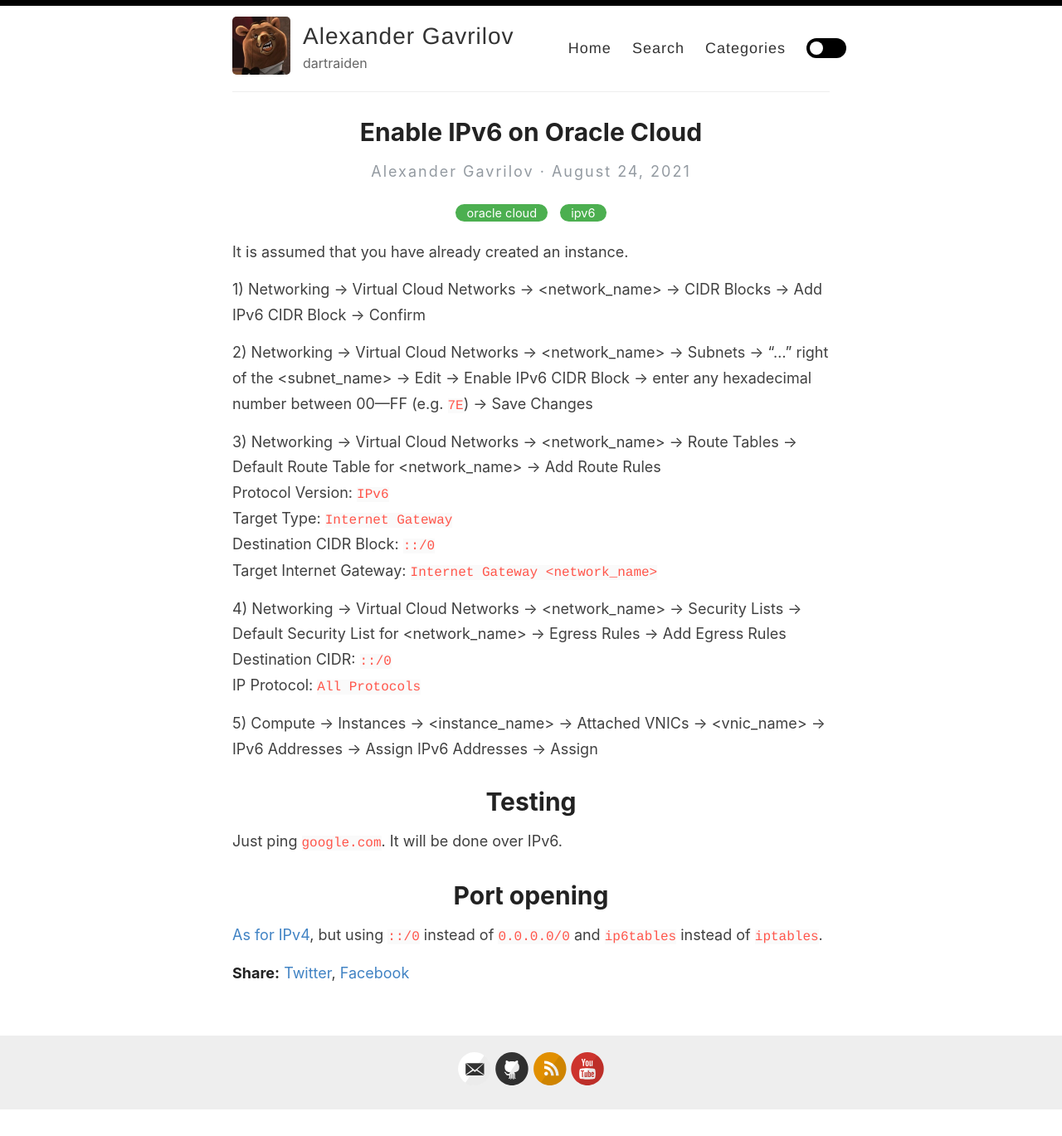
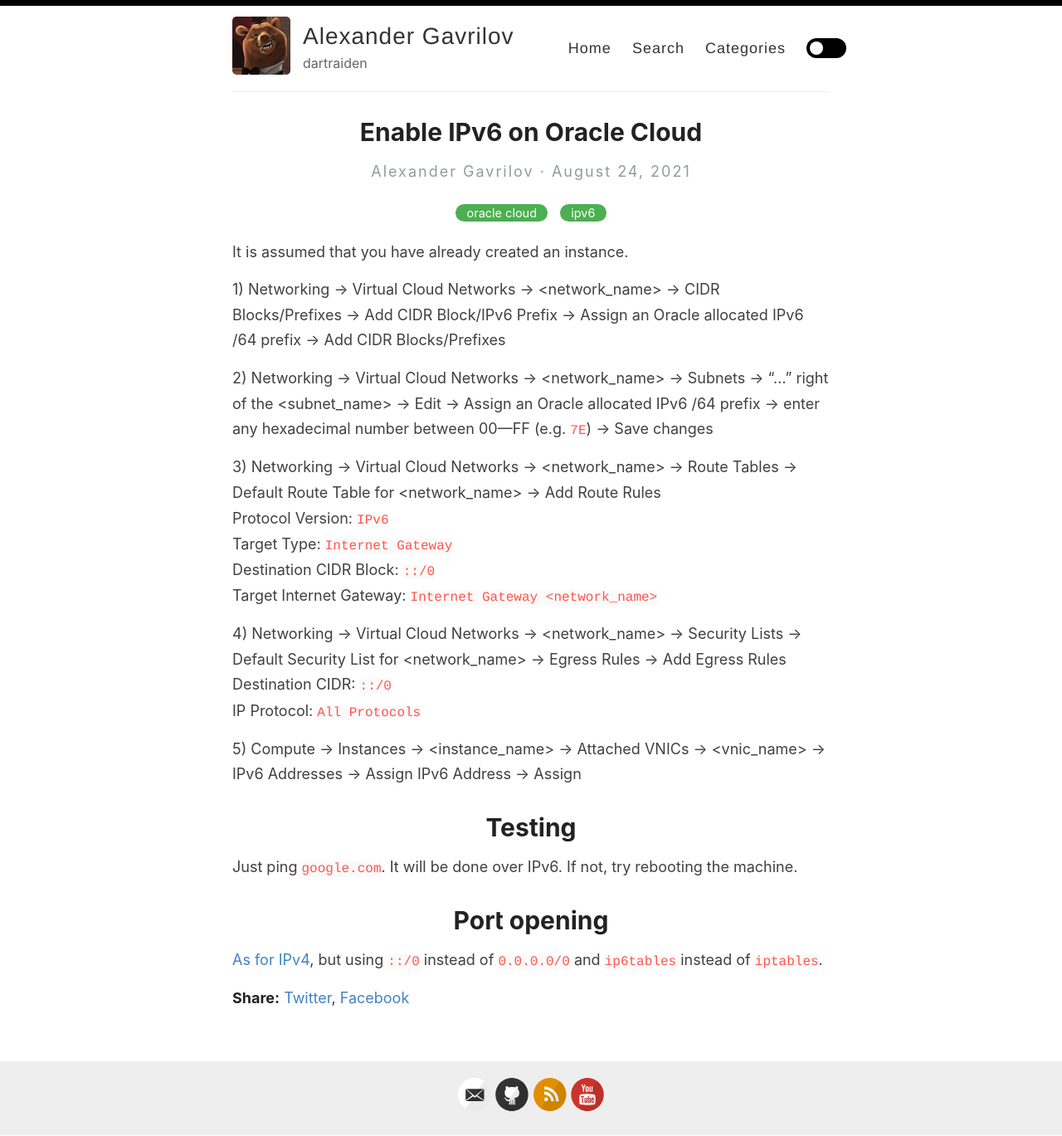
Before and after one commit to dartraiden/dartraiden.github.io, a Jekyll site: the page built from _posts/2021-8-24-Oracle-Cloud-IPv6.md, in a window 1280 px wide. Shown: the whole page at 83% size. Built offline with Jekyll 4.4.1, drawn with Linux system fonts in a browser that asks for light colours; our own code applies the rules of GitHub Pages for plain Markdown files; before the commit the page ends 1338 px from its top, so only the background shows below that.

Commit message:
Enable IPv6 on Oracle Cloud: update post

```diff
--- a/_posts/2021-8-24-Oracle-Cloud-IPv6.md
+++ b/_posts/2021-8-24-Oracle-Cloud-IPv6.md
@@ -6,9 +6,9 @@ categories: [oracle cloud, ipv6]
 
 It is assumed that you have already created an instance.
 
-1) Networking → Virtual Cloud Networks → \<network_name\> → CIDR Blocks → Add IPv6 CIDR Block → Confirm
+1) Networking → Virtual Cloud Networks → \<network_name\> → CIDR Blocks/Prefixes → Add CIDR Block/IPv6 Prefix → Assign an Oracle allocated IPv6 /64 prefix → Add CIDR Blocks/Prefixes
 
-2) Networking → Virtual Cloud Networks → \<network_name\> → Subnets → "..." right of the \<subnet_name\> → Edit → Enable IPv6 CIDR Block → enter any hexadecimal number between 00—FF (e.g. `7E`) → Save Changes
+2) Networking → Virtual Cloud Networks → \<network_name\> → Subnets → "..." right of the \<subnet_name\> → Edit → Assign an Oracle allocated IPv6 /64 prefix → enter any hexadecimal number between 00—FF (e.g. `7E`) → Save changes
 
 3) Networking → Virtual Cloud Networks → \<network_name\> → Route Tables → Default Route Table for \<network_name\> → Add Route Rules
 Protocol Version: `IPv6`
@@ -20,10 +20,10 @@ Target Internet Gateway: `Internet Gateway <network_name>`
 Destination CIDR: `::/0`
 IP Protocol: `All Protocols`
 
-5) Compute → Instances → \<instance_name\> → Attached VNICs → \<vnic_name\> → IPv6 Addresses → Assign IPv6 Addresses → Assign
+5) Compute → Instances → \<instance_name\> → Attached VNICs → \<vnic_name\> → IPv6 Addresses → Assign IPv6 Address → Assign
 
 # Testing
-Just ping `google.com`. It will be done over IPv6.
+Just ping `google.com`. It will be done over IPv6. If not, try rebooting the machine.
 
 # Port opening
 [As for IPv4](https://medium.com/@fathi.ria/oracle-database-cloud-open-ports-on-oci-1af24f4eb9f2), but using `::/0` instead of `0.0.0.0/0` and `ip6tables` instead of `iptables`.
```
